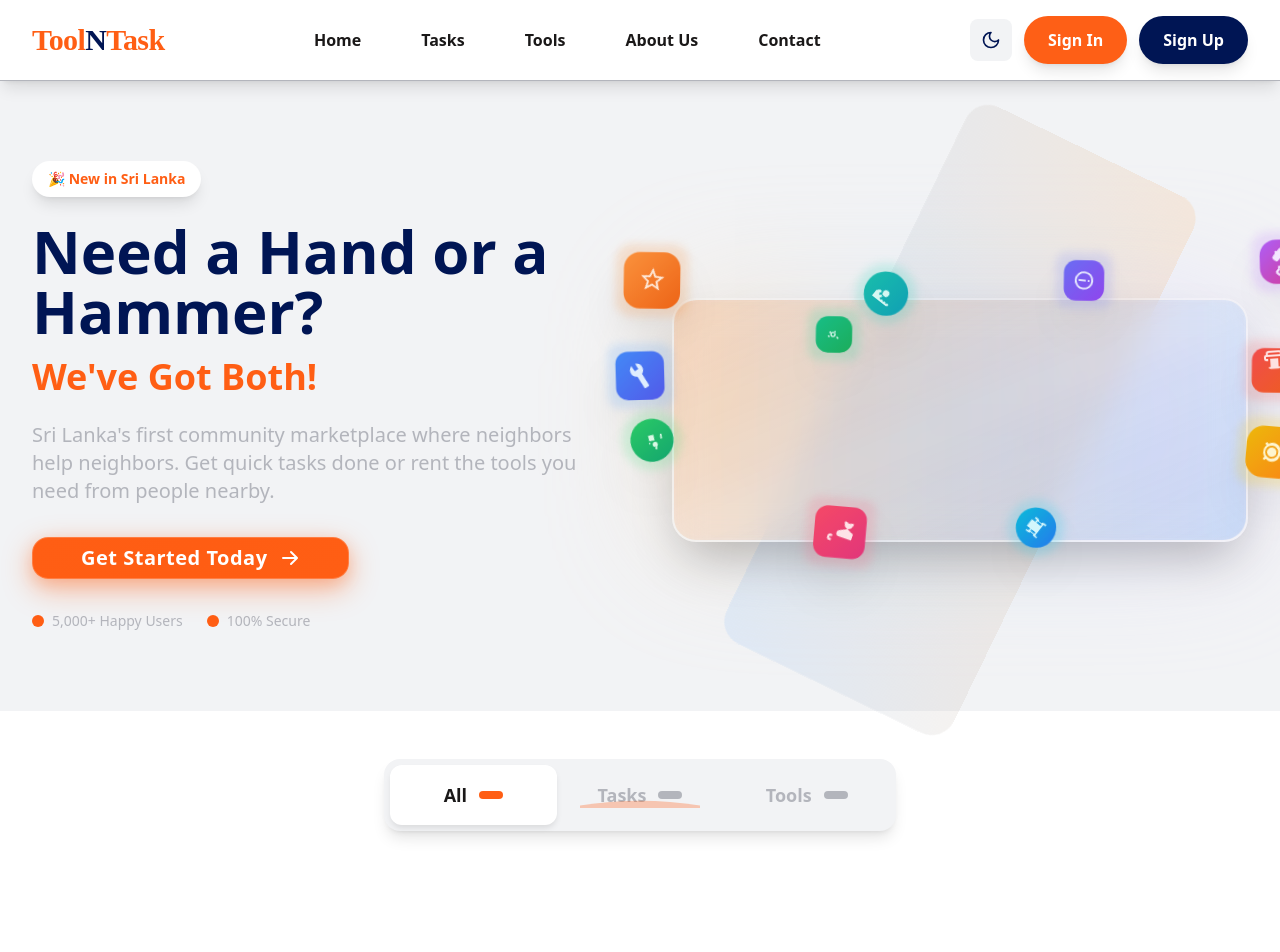
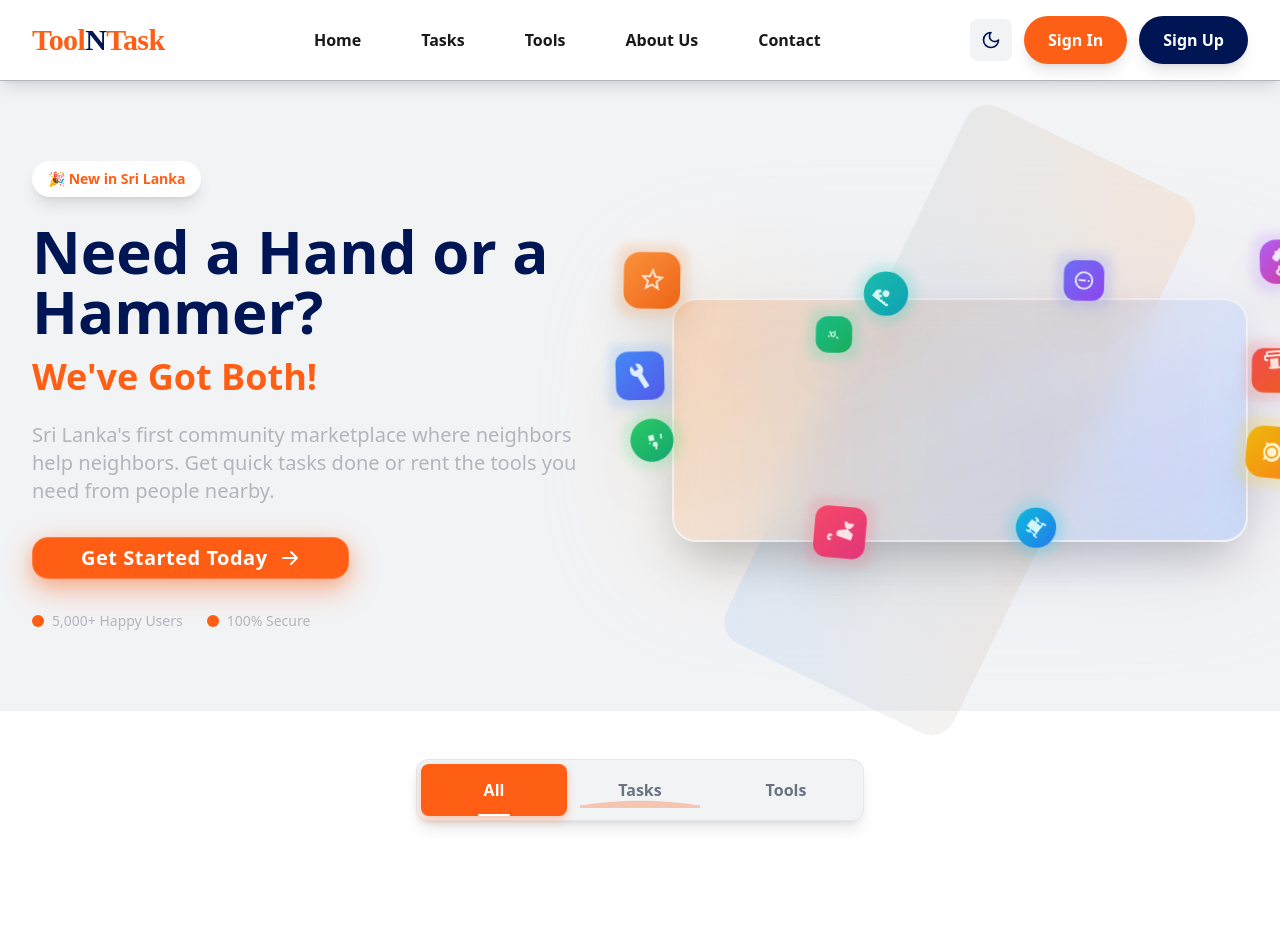
Before and after one commit to SeneshFitzroy/ToolnTask, a Next.js app: page / in a window 1280 px wide. Shown: the top 952 px of the page. Built offline with nearby package versions, Linux system fonts and the light colour scheme; a web font is replaced by a local one.

Commit message:
feat: Enhanced src/components/FilterButtons.tsx,  - Detailed changes: diff --git a/src/components/FilterButtons.tsx b/sr... at 01:58 PM +0530, July 03, 2025

```diff
--- a/src/components/FilterButtons.tsx
+++ b/src/components/FilterButtons.tsx
@@ -33,9 +33,12 @@ const FilterButtons: React.FC<FilterButtonsProps> = ({ onFilterChange, activeFil
   ];
 
   return (
-    <div className="w-full max-w-lg mx-auto mb-16">
+    <div className="w-full max-w-md mx-auto mb-16">
       {/* Professional Filter Tabs */}
-      <div className="p-1.5 rounded-2xl shadow-lg" style={{ backgroundColor: theme === 'dark' ? '#1A1818' : '#F2F3F5' }}>
+      <div className="p-1 rounded-xl shadow-lg border" style={{
+        backgroundColor: theme === 'dark' ? '#1A1818' : '#F2F3F5',
+        borderColor: theme === 'dark' ? '#333333' : '#E5E7EB'
+      }}>
         <div className="flex">
           {filterOptions.map((option) => {
             const isActive = activeFilter === option.key;
@@ -45,39 +48,38 @@ const FilterButtons: React.FC<FilterButtonsProps> = ({ onFilterChange, activeFil
                 key={option.key}
                 onClick={() => onFilterChange(option.key)}
                 className={`
-                  flex-1 relative px-3 sm:px-6 py-3 sm:py-4 rounded-xl text-sm sm:text-base font-semibold
-                  transition-all duration-200 ease-in-out hover:scale-105
+                  flex-1 relative px-4 sm:px-6 py-3 sm:py-3.5 rounded-lg text-sm sm:text-base font-semibold
+                  transition-all duration-300 ease-in-out hover:scale-105 group
                 `}
                 style={{
-                  backgroundColor: isActive ? (theme === 'dark' ? '#333333' : '#FFF') : 'transparent',
-                  color: isActive ? (theme === 'dark' ? '#FFFFFF' : '#1A1818') : (theme === 'dark' ? '#B3B5BC' : '#B3B5BC'),
-                  boxShadow: isActive ? '0 4px 6px -1px rgba(0, 0, 0, 0.1)' : 'none'
+                  backgroundColor: isActive ? '#FF5E14' : 'transparent',
+                  color: isActive ? '#FFFFFF' : (theme === 'dark' ? '#B3B5BC' : '#6B7280'),
+                  boxShadow: isActive ? '0 4px 8px rgba(255, 94, 20, 0.3)' : 'none'
                 }}
                 onMouseEnter={(e) => {
                   if (!isActive) {
-                    e.currentTarget.style.color = theme === 'dark' ? '#FFFFFF' : '#1A1818';
-                    e.currentTarget.style.backgroundColor = theme === 'dark' ? '#333333' : '#FFF';
+                    e.currentTarget.style.color = '#FF5E14';
+                    e.currentTarget.style.backgroundColor = theme === 'dark' ? '#2A2A2A' : '#FFFFFF';
                   }
                 }}
                 onMouseLeave={(e) => {
                   if (!isActive) {
-                    e.currentTarget.style.color = theme === 'dark' ? '#B3B5BC' : '#B3B5BC';
+                    e.currentTarget.style.color = theme === 'dark' ? '#B3B5BC' : '#6B7280';
                     e.currentTarget.style.backgroundColor = 'transparent';
                   }
                 }}
               >
-                <div className="flex items-center justify-center gap-2 sm:gap-3">
-                  <span className="text-sm sm:text-lg">{option.label}</span>
-                  <span
-                    className="px-2 sm:px-3 py-1 text-xs sm:text-sm rounded-full font-medium"
-                    style={{
-                      backgroundColor: isActive ? '#FF5E14' : (theme === 'dark' ? '#444444' : '#B3B5BC'),
-                      color: isActive ? '#FFFFFF' : (theme === 'dark' ? '#FFFFFF' : '#FFF')
-                    }}
-                  >
-                    {option.count}
-                  </span>
-                </div>
+                <span className="flex items-center justify-center">
+                  {option.label}
+                </span>
+
+                {/* Active indicator line */}
+                {isActive && (
+                  <div
+                    className="absolute bottom-0 left-1/2 transform -translate-x-1/2 w-8 h-0.5 rounded-full"
+                    style={{ backgroundColor: '#FFFFFF' }}
+                  />
+                )}
               </button>
             );
           })}
```
